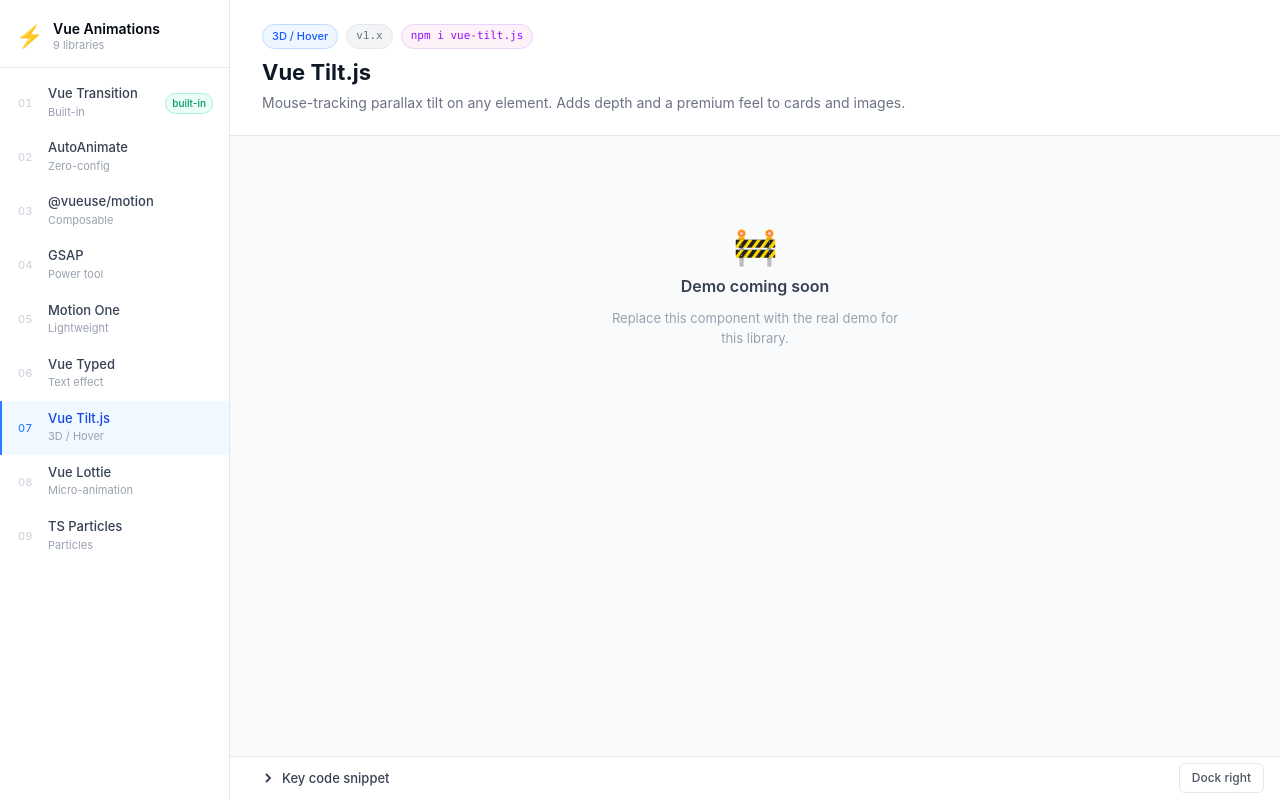
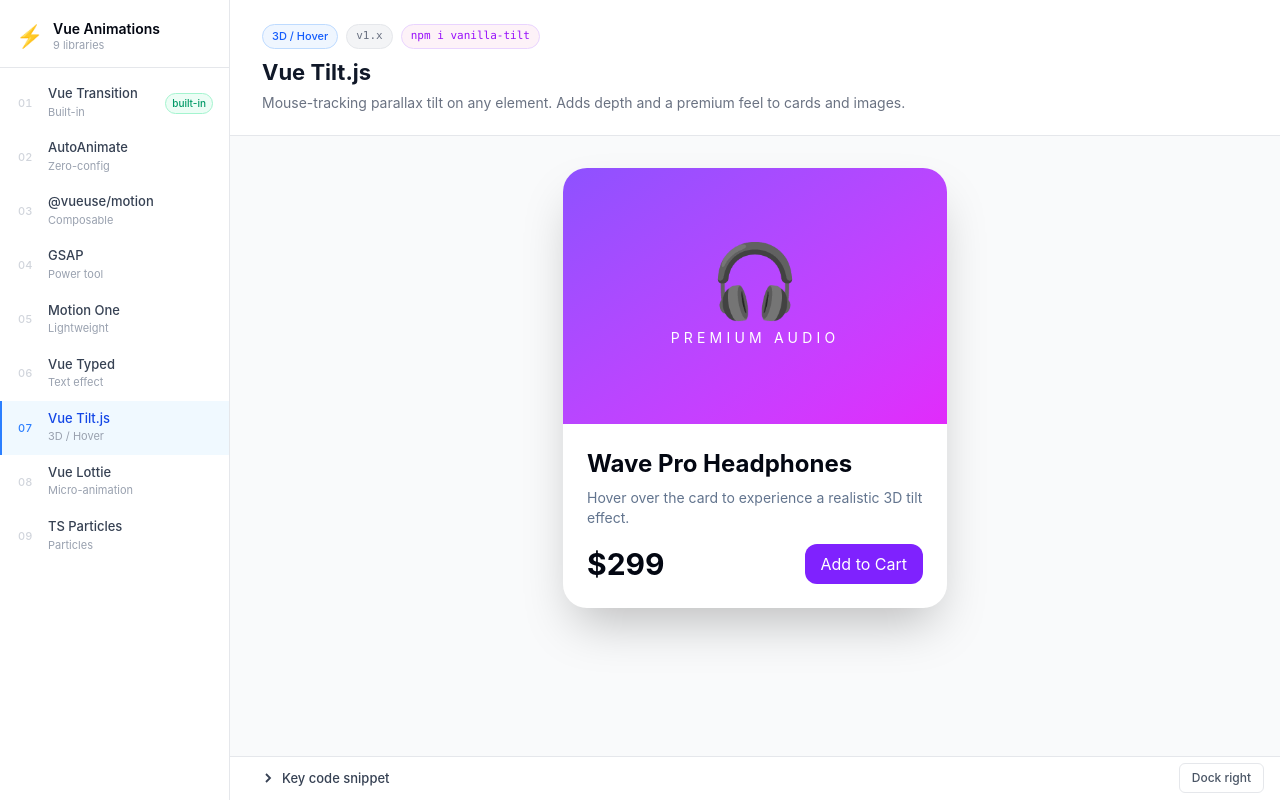
Before and after one commit to yash-b-patel/vue-animation, a Vue app: page /vue-tilt in a window 1280 px wide. Built offline with nearby package versions, Linux system fonts and the light colour scheme.

Commit message:
vanilla tilt

```diff
--- a/package.json
+++ b/package.json
@@ -20,6 +20,7 @@
     "gsap": "^3.15.0",
     "motion-v": "^2.3.0",
     "typed.js": "^3.0.0",
+    "vanilla-tilt": "^1.8.1",
     "vue": "^3.5.32",
     "vue-router": "^5.0.4"
   },
--- a/src/constants/libraries.ts
+++ b/src/constants/libraries.ts
@@ -87,12 +87,12 @@
     name: 'Vue Tilt.js',
     path: '/vue-tilt',
     version: '1.x',
-    npm: 'vue-tilt.js',
+    npm: 'vanilla-tilt',
     description:
       'Mouse-tracking parallax tilt on any element. Adds depth and a premium feel to cards and images.',
     category: '3D / Hover',
-    component: () => import('../components/DemoPlaceholder.vue'),
-    source: () => import('../components/DemoPlaceholder.vue?raw'),
+    component: () => import('../demos/VueTilt.vue'),
+    source: () => import('../demos/VueTilt.vue?raw'),
   },
   {
     id: 'vue-lottie',
--- /dev/null
+++ b/src/demos/VueTilt.vue
@@ -0,0 +1,58 @@
+<script setup lang="ts">
+import { onMounted, ref } from 'vue'
+import VanillaTilt from 'vanilla-tilt'
+
+// Element that will receive the tilt effect
+const tiltCard = ref(null)
+
+onMounted(() => {
+  if (!tiltCard.value) return
+
+  // Initialize VanillaTilt
+  VanillaTilt.init(tiltCard.value, {
+    max: 20,
+    speed: 500,
+    glare: true,
+    'max-glare': 0.3,
+    scale: 1.05,
+  })
+})
+</script>
+
+<template>
+  <div class="flex items-center justify-center">
+    <!-- Interactive product card -->
+    <div ref="tiltCard" class="w-full max-w-sm overflow-hidden rounded-3xl bg-white shadow-2xl">
+      <!-- Product preview -->
+      <div
+        class="flex h-64 items-center justify-center bg-linear-to-br from-violet-500 to-fuchsia-500"
+      >
+        <div class="text-center text-white">
+          <div class="text-7xl">🎧</div>
+          <p class="mt-3 text-sm uppercase tracking-[0.3em]">Premium Audio</p>
+        </div>
+      </div>
+
+      <!-- Product details -->
+      <div class="space-y-4 p-6">
+        <div>
+          <h2 class="text-2xl font-bold">Wave Pro Headphones</h2>
+
+          <p class="mt-2 text-sm text-slate-500">
+            Hover over the card to experience a realistic 3D tilt effect.
+          </p>
+        </div>
+
+        <div class="flex items-center justify-between">
+          <span class="text-3xl font-bold">$299</span>
+
+          <button
+            class="rounded-xl bg-violet-600 px-4 py-2 text-white transition hover:bg-violet-700"
+          >
+            Add to Cart
+          </button>
+        </div>
+      </div>
+    </div>
+  </div>
+</template>
```
Also changed, not shown: 1 other file (tests, documents, lock files or other folders).
